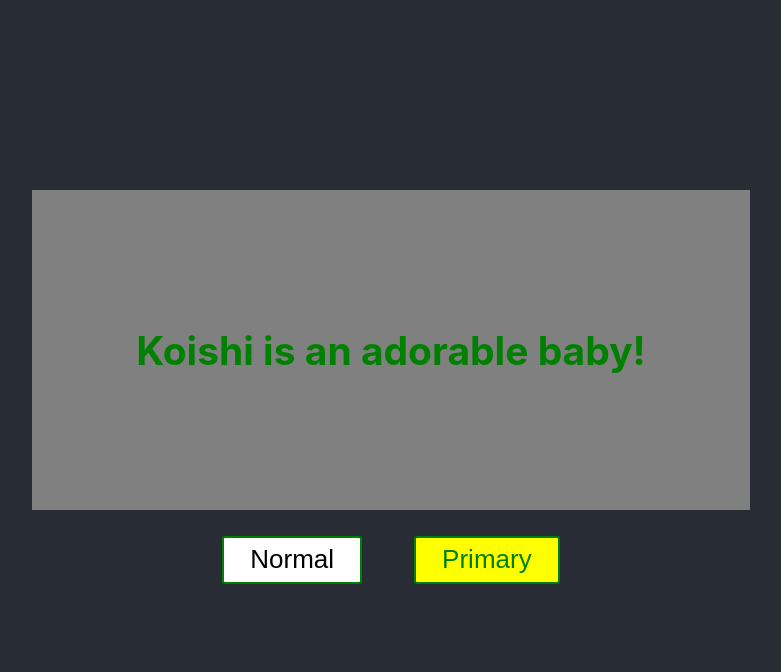
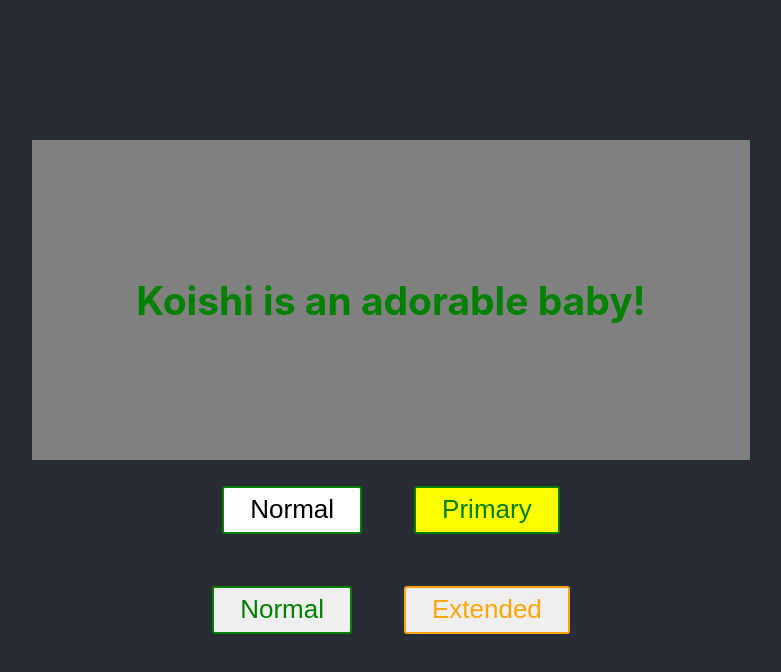
Before and after one commit to kuman514/StyledComponentPractice, a React (Create React App) app: page / in a window 1280 px wide. Shown: the top 672 px of the page, without its empty margins (249-1030 px from the left). Built offline with nearby package versions, Linux system fonts and the light colour scheme.

Commit message:
Practicing extending style

```diff
--- a/src/App.js
+++ b/src/App.js
@@ -2,6 +2,7 @@ import './App.css';
 
 import StyledTitle from './StyledComponents/StyledTitle';
 import AdaptingBasedOnProps from './StyledComponents/AdaptingBasedOnProps';
+import ExtendingStyle from './StyledComponents/ExtendingStyle';
 
 function App() {
   return (
@@ -9,6 +10,7 @@ function App() {
       <header className="App-header">
         <StyledTitle></StyledTitle>
         <AdaptingBasedOnProps></AdaptingBasedOnProps>
+        <ExtendingStyle></ExtendingStyle>
       </header>
     </div>
   );
--- /dev/null
+++ b/src/StyledComponents/ExtendingStyle.js
@@ -0,0 +1,24 @@
+import styled from 'styled-components';
+
+const Button = styled.button`
+  color: green;
+  font-size: 1em;
+  margin: 1em;
+  padding: 0.25em 1em;
+  border: 2px solid green;
+  border-radius: 3px;
+`;
+
+const ExtendedButton = styled(Button)`
+  color: orange;
+  border-color: orange;
+`;
+
+export default function ExtendingStyle(props) {
+  return (
+    <div>
+      <Button>Normal</Button>
+      <ExtendedButton>Extended</ExtendedButton>
+    </div>
+  );
+}
```
